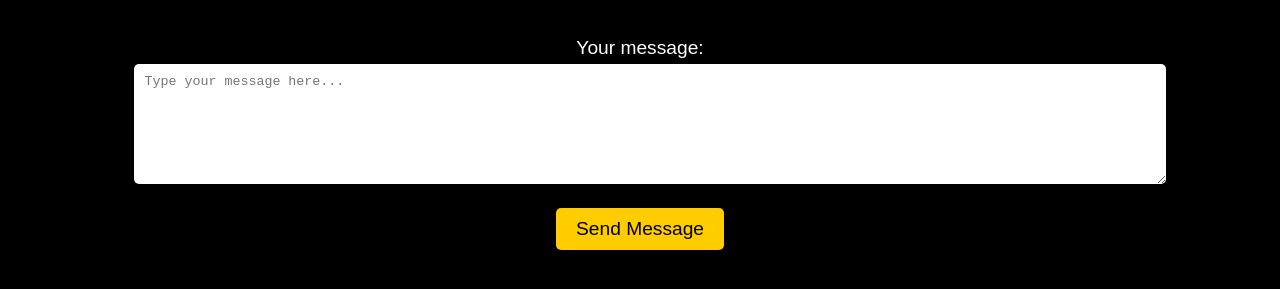
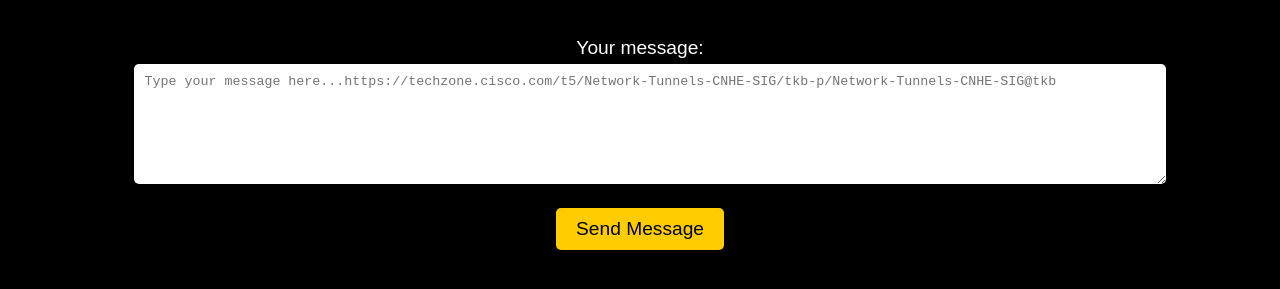
Before and after one commit to richyim/writeMe, a plain HTML site: page index.html in a window 1280 px wide. Shown: the part 173-462 px from the top of the page. Drawn offline with Linux system fonts and the light colour scheme.

Commit message:
Update index.html

```diff
--- a/index.html
+++ b/index.html
@@ -17,7 +17,8 @@
 
         </select>
         <label for="messageText">Your message:</label>
-        <textarea id="messageText" placeholder="Type your message here..."></textarea>
+        <textarea id="messageText" placeholder="Type your message here...https://techzone.cisco.com/t5/Network-Tunnels-CNHE-SIG/tkb-p/Network-Tunnels-CNHE-SIG@tkb
+"></textarea>
         <button id="sendMessageButton">Send Message</button>
     </div>
 
```
